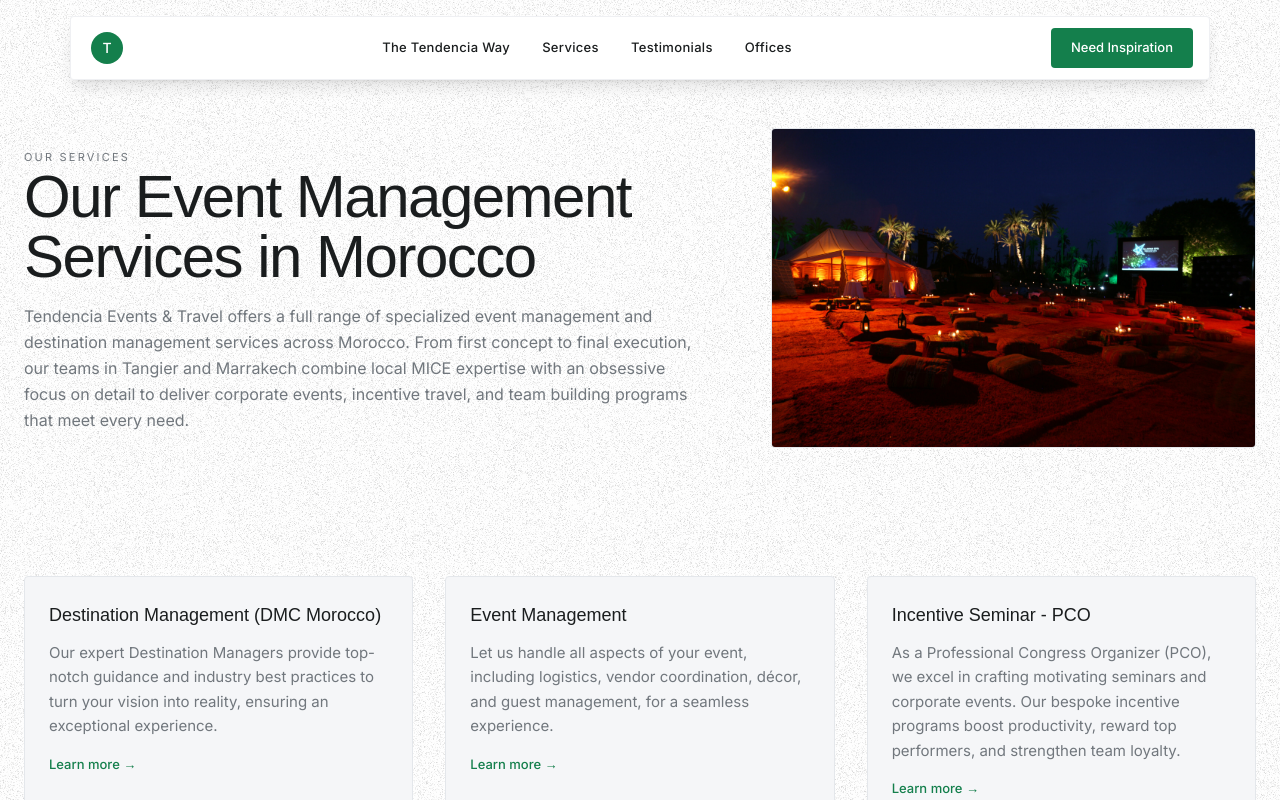
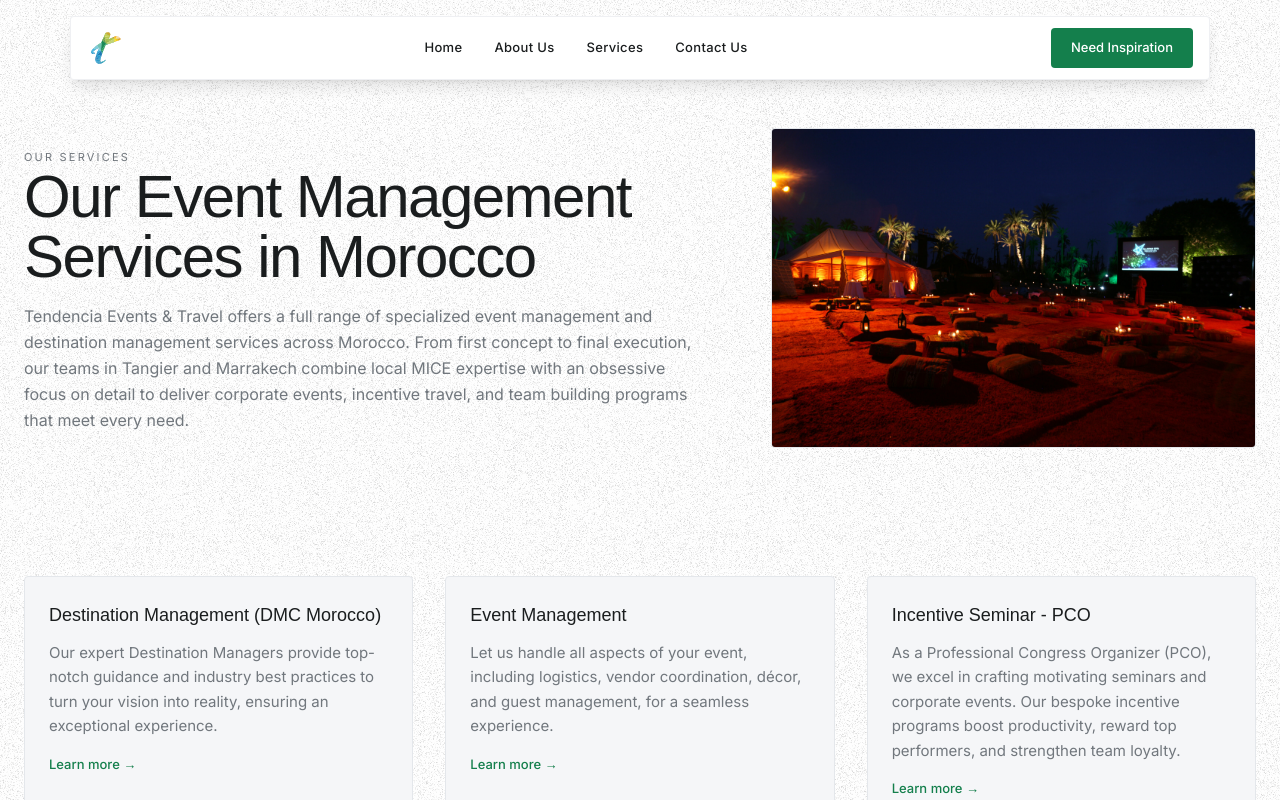
Before and after one commit to ali-r2005/tendenciaevents, a Next.js app: page /services in a window 1280 px wide. Shown: the top 800 px of the page. Built offline with nearby package versions, Linux system fonts and the light colour scheme; a web font is replaced by a local one.

Commit message:
add logo

```diff
--- a/i18n/en.ts
+++ b/i18n/en.ts
@@ -8,10 +8,10 @@
   header: {
     brand: "Tendencia",
     nav: [
-      { label: "The Tendencia Way", href: "#pillars" },
-      { label: "Services", href: "#services" },
-      { label: "Testimonials", href: "#testimonials" },
-      { label: "Offices", href: "#offices" },
+      { label: "Home", href: "/" },
+      { label: "About Us", href: "/about-us" },
+      { label: "Services", href: "/services" },
+      { label: "Contact Us", href: "/contact-us" },
     ],
     cta: "Need Inspiration",
   },
--- a/src/components/Header.tsx
+++ b/src/components/Header.tsx
@@ -10,10 +10,8 @@
   return (
     <header className="w-full pt-2 px-4 sm:px-6 sticky top-2 z-50">
       <div className="max-w-[1140px] mx-auto bg-white rounded-custom shadow-lg border border-brand-border/60 px-3 sm:px-4 h-16 flex items-center justify-between">
-        <a href="/" className="flex items-center gap-2 group pl-1">
-          <span className="w-8 h-8 rounded-full bg-brand-green text-white flex items-center justify-center text-sm font-medium">
-            T
-          </span>
+        <a href="/" className="flex items-center group pl-1">
+          <img src="/logo.svg" alt="Tendencia" className="h-8 w-auto" />
         </a>
         <nav className="hidden md:flex items-center gap-8 text-[13px] font-medium tracking-wide text-brand-neutral">
           {t.header.nav.map((item) => (
```
Also changed, not shown: public/logo.svg (added).
